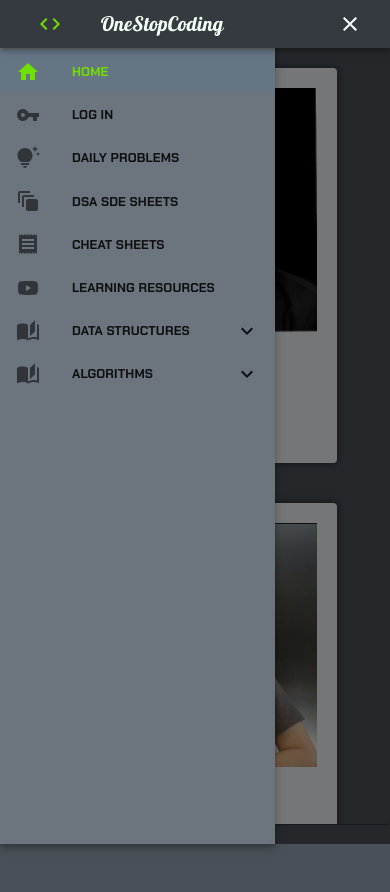
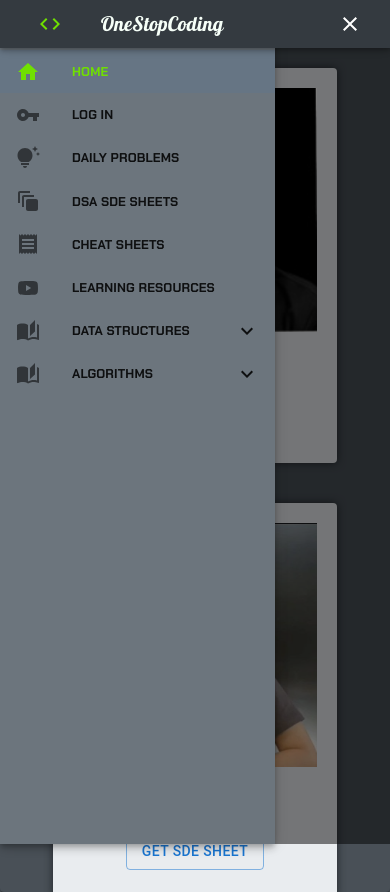
Before and after one commit to sagarshaw800/project-summer-22, a React (Create React App) app: page /dsasdesheets in a window 390 px wide. Both pictures are taken after a click on the button 350 px from the left and 24 px from the top of the page. Before the commit the page ends 844 px from the top, so only its background shows below. Built offline with nearby package versions, Linux system fonts and the light colour scheme.

Commit message:
layout responsiveness improved

```diff
--- a/src/Components/NavBar/Navbar.js
+++ b/src/Components/NavBar/Navbar.js
@@ -11,7 +11,7 @@ const Navbar = () => {
 
   return (
     <>
-      <AppBar position="static" sx={{ bgcolor: "#343a40" }}>
+      <AppBar position="sticky" sx={{ bgcolor: "#343a40" }}>
         <Box
           sx={{
             display: "flex",
--- a/src/Components/ResponsiveNavbar/ResponsiveNavbar.jsx
+++ b/src/Components/ResponsiveNavbar/ResponsiveNavbar.jsx
@@ -40,13 +40,104 @@ const ResponsiveNavbar = () => {
 
   return (
     <>
-    <Box sx={{ display: { xs: "none", md: "block" } }}>
       <Drawer
         variant="permanent"
         open={openDrawer}
         onClose={() => setOpenDrawer(!openDrawer)}
         elevation={5}
         sx={{
+          position: "absolute",
+          zIndex: -1,
+          overflowY: "scroll",
+          display: { xs: "none", md: "block" },
+          [`& .MuiDrawer-paper`]: { width: "275px", bgcolor: "#6c757d" },
+        }}
+        ModalProps={{
+          keepMounted: true,
+        }}
+      >
+        <StyleWalaList>
+          {listItems.map((item) => (
+            <ListItemButton
+              key={item.text}
+              selected={selectedIndex === item.id}
+              onClick={(event) => {
+                handleListItemClick1(event, item.id);
+                setOpenDrawer(!openDrawer);
+                navigate(item.text.split(" ").join("").toLowerCase(), {
+                  replace: true,
+                });
+              }}
+            >
+              <ListItemIcon>{item.icon}</ListItemIcon>
+              <ListItemText
+                primary={item.text}
+                primaryTypographyProps={{
+                  fontFamily: "Chakra Petch",
+                  fontSize: "0.8rem",
+                }}
+              />
+            </ListItemButton>
+          ))}
+          {listItems2.map((item) => (
+            <>
+              <ListItemButton
+                key={item.text}
+                selected={selectedIndex === item.id}
+                onClick={(event) => {
+                  item.handleListItemClick(event, item.id);
+                  navigate(item.text.split(" ").join("").toLowerCase(), {
+                    replace: true,
+                  });
+                }}
+              >
+                <ListItemIcon>{item.icon}</ListItemIcon>
+                <ListItemText
+                  primary={item.text}
+                  primaryTypographyProps={{
+                    fontFamily: "Chakra Petch",
+                    fontSize: "0.8rem",
+                  }}
+                />
+                {item.open ? <ExpandLess /> : <ExpandMore />}
+              </ListItemButton>
+              {item.subTopics.map((topic) => (
+                <Collapse in={item.open} timeout="auto" unmountOnExit>
+                  <List disablePadding>
+                    <ListItemButton
+                      sx={{ paddingLeft: 6 }}
+                      key={topic}
+                      onClick={() => {
+                        navigate(topic.split(" ").join(""), {
+                          replace: true,
+                        });
+                      }}
+                    >
+                      <ListItemIcon>
+                        <ArrowRightIcon />
+                      </ListItemIcon>
+                      <ListItemText
+                        primary={topic}
+                        primaryTypographyProps={{
+                          fontFamily: "Chakra Petch",
+                          fontSize: "0.8rem",
+                        }}
+                      />
+                    </ListItemButton>
+                  </List>
+                </Collapse>
+              ))}
+            </>
+          ))}
+        </StyleWalaList>
+      </Drawer>
+      <Drawer
+        variant="temporary"
+        open={openDrawer}
+        onClose={() => setOpenDrawer(!openDrawer)}
+        elevation={5}
+        sx={{
+          display: { xs: "block", md: "none" },
           position: "absolute",
           zIndex: -1,
           overflowY: "scroll",
@@ -104,11 +195,15 @@ const ResponsiveNavbar = () => {
               {item.subTopics.map((topic) => (
                 <Collapse in={item.open} timeout="auto" unmountOnExit>
                   <List disablePadding>
-                    <ListItemButton sx={{ paddingLeft: 6 }} key={topic} onClick={()=>{
-                      navigate(topic.split(" ").join(""), {
-                        replace: true,
-                      });
-                    }}>
+                    <ListItemButton
+                      sx={{ paddingLeft: 6 }}
+                      key={topic}
+                      onClick={() => {
+                        navigate(topic.split(" ").join(""), {
+                          replace: true,
+                        });
+                      }}
+                    >
                       <ListItemIcon>
                         <ArrowRightIcon />
                       </ListItemIcon>
@@ -127,95 +222,6 @@ const ResponsiveNavbar = () => {
           ))}
         </StyleWalaList>
       </Drawer>
-    </Box>
-    <Box sx={{ display: { xs: "block", md: "none" } }}>
-      <Drawer
-        variant="temporary"
-        open={openDrawer}
-        onClose={() => setOpenDrawer(!openDrawer)}
-        elevation={5}
-        sx={{
-          position: "absolute",
-          zIndex: -1,
-          overflowY: "scroll",
-          [`& .MuiDrawer-paper`]: { width: "275px", bgcolor: "#6c757d" },
-        }}
-        ModalProps={{
-          keepMounted: true,
-        }}
-      >
-        <StyleWalaList>
-          {listItems.map((item) => (
-            <ListItemButton
-              key={item.text}
-              selected={selectedIndex === item.id}
-              onClick={(event) => {
-                handleListItemClick1(event, item.id);
-                setOpenDrawer(!openDrawer);
-                navigate(item.text.split(" ").join("").toLowerCase(), {
-                  replace: true,
-                });
-              }}
-            >
-              <ListItemIcon>{item.icon}</ListItemIcon>
-              <ListItemText
-                primary={item.text}
-                primaryTypographyProps={{
-                  fontFamily: "Chakra Petch",
-                  fontSize: "0.8rem",
-                }}
-              />
-            </ListItemButton>
-          ))}
-          {listItems2.map((item) => (
-            <>
-              <ListItemButton
-                key={item.text}
-                selected={selectedIndex === item.id}
-                onClick={(event) => {
-                  item.handleListItemClick(event, item.id);
-                  navigate(item.text.split(" ").join("").toLowerCase(), {
-                    replace: true,
-                  });
-                }}
-              >
-                <ListItemIcon>{item.icon}</ListItemIcon>
-                <ListItemText
-                  primary={item.text}
-                  primaryTypographyProps={{
-                    fontFamily: "Chakra Petch",
-                    fontSize: "0.8rem",
-                  }}
-                />
-                {item.open ? <ExpandLess /> : <ExpandMore />}
-              </ListItemButton>
-              {item.subTopics.map((topic) => (
-                <Collapse in={item.open} timeout="auto" unmountOnExit>
-                  <List disablePadding>
-                    <ListItemButton sx={{ paddingLeft: 6 }} key={topic} onClick={()=>{
-                      navigate(topic.split(" ").join(""), {
-                        replace: true,
-                      });
-                    }}>
-                      <ListItemIcon>
-                        <ArrowRightIcon />
-                      </ListItemIcon>
-                      <ListItemText
-                        primary={topic}
-                        primaryTypographyProps={{
-                          fontFamily: "Chakra Petch",
-                          fontSize: "0.8rem",
-                        }}
-                      />
-                    </ListItemButton>
-                  </List>
-                </Collapse>
-              ))}
-            </>
-          ))}
-        </StyleWalaList>
-      </Drawer>
-    </Box>
     </>
   );
 };
--- a/src/Pages/DsaSdeSheets/DsaSdeSheets.jsx
+++ b/src/Pages/DsaSdeSheets/DsaSdeSheets.jsx
@@ -1,46 +1,68 @@
-import {Button, Card, CardActions, CardContent, CardMedia, Paper, Typography } from "@mui/material";
+import {
+  Button,
+  Card,
+  CardActions,
+  CardContent,
+  CardMedia,
+  Paper,
+  Typography,
+} from "@mui/material";
 import React from "react";
 import { useContext } from "react";
 import { dsaSdeSheetContext } from "../../Context/DsaSdeSheetContext";
 
 const DsaSdeSheets = () => {
-  const {DsaSdeSheetData}=useContext(dsaSdeSheetContext);
+  const { DsaSdeSheetData } = useContext(dsaSdeSheetContext);
   return (
     <Paper
       sx={{
         width: "100vw",
-        paddingLeft:{xs:"0px", md:"290px"},
-        height: "92vh",
+        paddingLeft: { xs: "0px", md: "290px" },
+        height: "100vh",
         backgroundColor: "transparent",
         position: "absolute",
         zIndex: -3,
         // right: 5,
         // margin: "8px 2px",
         overflowY: "scroll",
-        scrollbarWidth:'none',
-        display:"flex",
-        justifyContent:'space-around',
-        alignItems:"center",
-        flexWrap:"wrap"
+        scrollbarWidth: "none",
+        display: "flex",
+        justifyContent: "space-around",
+        alignItems: "center",
+        flexWrap: "wrap",
       }}
     >
-
-      {DsaSdeSheetData.map((item)=>(
-        <Card sx={{padding:"20px", margin:"20px", display:"flex",
-         justifyContent:"center", flexDirection:'column', alignItems:'center', bgcolor:"#e9ecef",
-         boxShadow:'0 0 8px #212529'}}>
-          <CardMedia component="img"
-        sx={{
-          width:'244px',
-        }}
-        image={item.pic}
-        alt={item.name}
+      {DsaSdeSheetData.map((item) => (
+        <Card
+          sx={{
+            padding: "20px",
+            margin: "20px",
+            display: "flex",
+            justifyContent: "center",
+            flexDirection: "column",
+            alignItems: "center",
+            bgcolor: "#e9ecef",
+            boxShadow: "0 0 8px #212529",
+          }}
+        >
+          <CardMedia
+            component="img"
+            sx={{
+              width: "244px",
+            }}
+            image={item.pic}
+            alt={item.name}
           />
           <CardContent>
-            <Typography sx={{fontFamily: "Chakra Petch",fontSize: "1.1rem"}}>
+            <Typography sx={{ fontFamily: "Chakra Petch", fontSize: "1.1rem" }}>
               {item.name}
-              </Typography></CardContent>
-          <CardActions><Button href={item.link} target="_blank" variant="outlined">Get Sde Sheet</Button></CardActions>
+            </Typography>
+          </CardContent>
+          <CardActions>
+            <Button href={item.link} target="_blank" variant="outlined">
+              Get Sde Sheet
+            </Button>
+          </CardActions>
         </Card>
       ))}
     </Paper>
```
